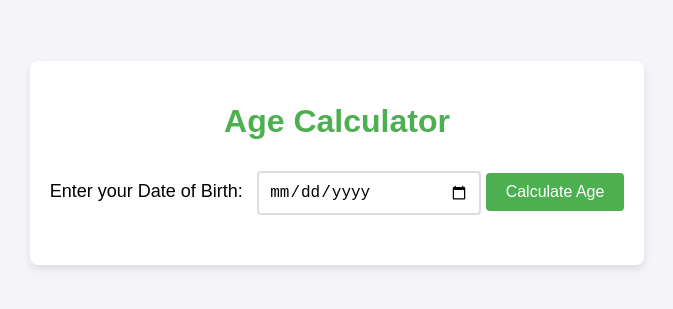
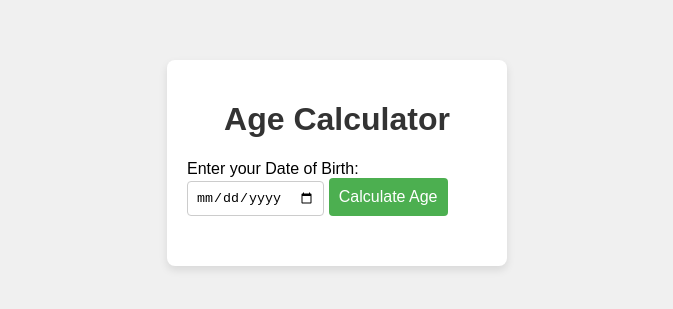
Before and after one commit to redashalabi/Age-Calculator, a plain HTML site: page index.html in a window 1280 px wide. Shown: the part 237-546 px from the top of the page, without its empty margins (303-976 px from the left). Drawn offline with Linux system fonts and the light colour scheme.

Commit message:
Update styles.css
Signed-off-by: SoleSprint <redavd12@gmail.com>

```diff
--- a/styles.css
+++ b/styles.css
@@ -1,47 +1,52 @@
+/* styles.css */
 body {
   font-family: Arial, sans-serif;
-    background-color: #f4f4f9;
   display: flex;
   justify-content: center;
   align-items: center;
   height: 100vh;
+  background-color: #f0f0f0;
   margin: 0;
 }
 
 .container {
-    background-color: white;
+  background-color: #fff;
   padding: 20px;
   border-radius: 8px;
   box-shadow: 0 4px 8px rgba(0, 0, 0, 0.1);
-    text-align: center;
+  width: 300px;
 }
 
 h1 {
-    color: #4CAF50;
+  text-align: center;
+  color: #333;
+}
+
+form {
+  display: flex;
+  flex-direction: column;
 }
 
 label {
-    font-size: 18px;
-    margin-right: 10px;
+  margin: 10px 0 5px;
 }
 
 input {
-    padding: 10px;
-    margin: 10px 0;
-    font-size: 16px;
-    width: 200px;
-    border: 2px solid #ddd;
+  padding: 8px;
+  margin-bottom: 10px;
+  border: 1px solid #ccc;
   border-radius: 4px;
 }
 
 button {
-    padding: 10px 20px;
-    font-size: 16px;
   background-color: #4CAF50;
   color: white;
   border: none;
+  padding: 10px;
+  font-size: 16px;
   border-radius: 4px;
   cursor: pointer;
+  transition: background-color 0.3s;
 }
 
 button:hover {
@@ -50,6 +55,6 @@ button:hover {
 
 #result {
   margin-top: 20px;
-    font-size: 20px;
+  font-size: 18px;
   font-weight: bold;
 }
```
Lines whose indentation alone changed are shown as unchanged.
